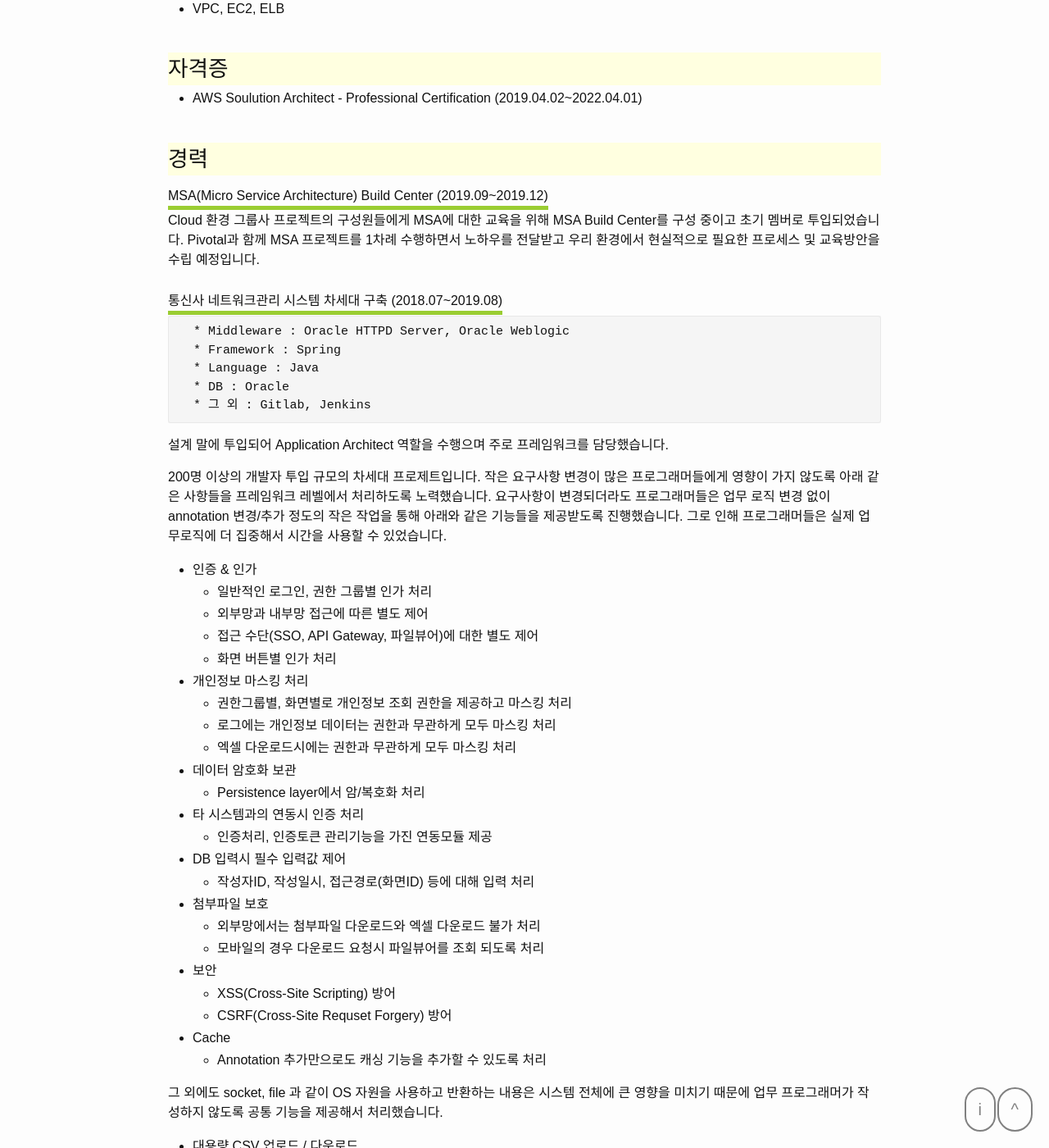
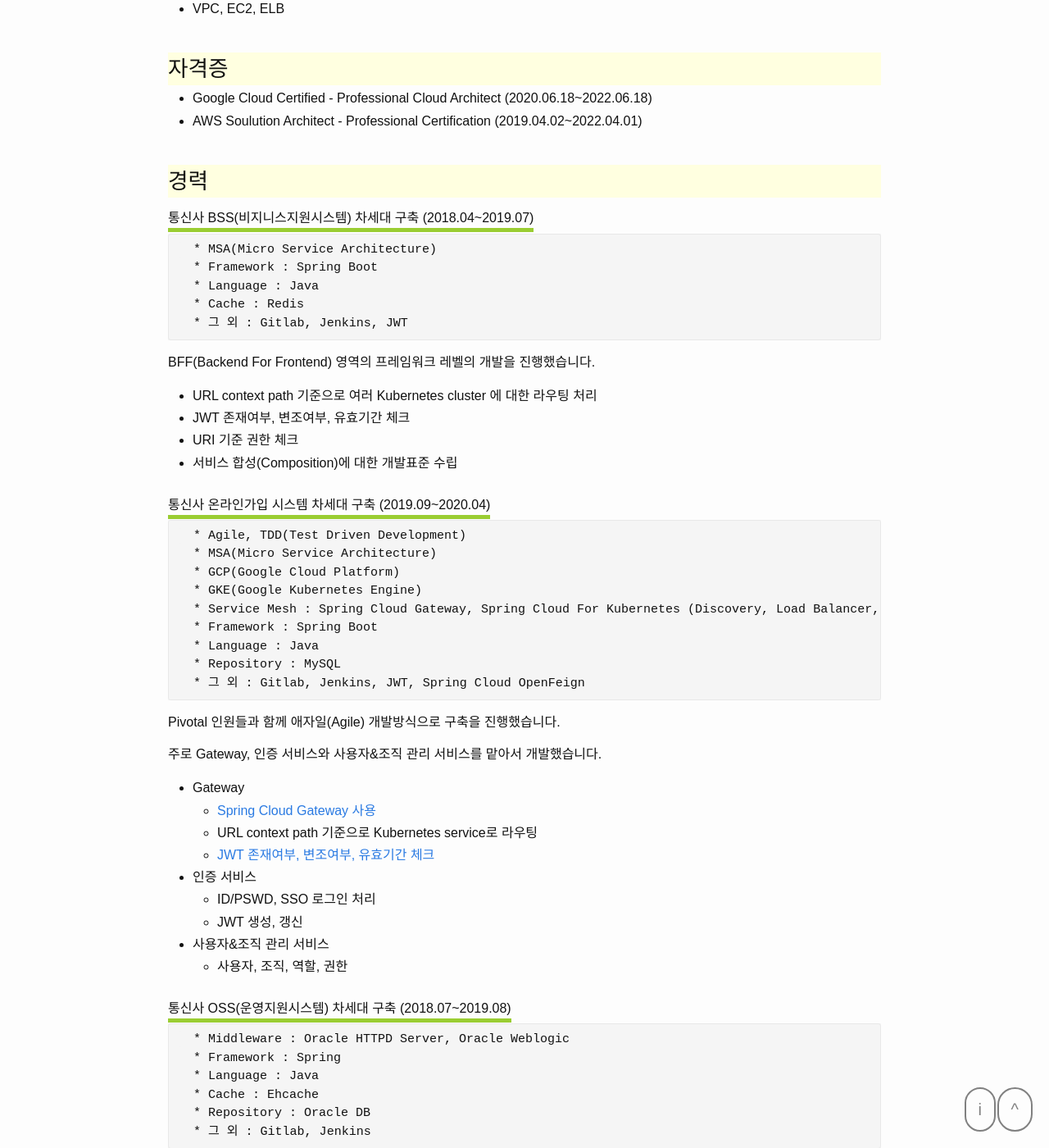
Before and after one commit to dveamer/dveamer.github.io, a Jekyll site: the page built from _posts/2018-07-01-resume.md, in a window 1280 px wide and 1400 px high, scrolled down 1524 px. Shown: the whole window at 82% size. Built offline with Jekyll 4.4.1, drawn with Linux system fonts in a browser that asks for light colours; some of the changed text lies outside the part shown.

Commit message:
homepage

```diff
--- a/_posts/2018-07-01-resume.md
+++ b/_posts/2018-07-01-resume.md
@@ -54,25 +54,72 @@
 
 # 자격증
 
+  * Google Cloud Certified - Professional Cloud Architect  (2020.06.18~2022.06.18)
   * AWS Soulution Architect - Professional Certification (2019.04.02~2022.04.01)
 
 # 경력
 
-### MSA(Micro Service Architecture) Build Center (2019.09~2019.12)
+### 통신사 BSS(비지니스지원시스템) 차세대 구축 (2018.04~2019.07)
 
-Cloud 환경 그룹사 프로젝트의 구성원들에게 MSA에 대한 교육을 위해 MSA Build Center를 구성 중이고 초기 멤버로 투입되었습니다. Pivotal과 함께 MSA 프로젝트를 1차례 수행하면서 노하우를 전달받고 우리 환경에서 현실적으로 필요한 프로세스 및 교육방안을 수립 예정입니다.
+~~~
+  * MSA(Micro Service Architecture)
+  * Framework : Spring Boot
+  * Language : Java
+  * Cache : Redis
+  * 그 외 : Gitlab, Jenkins, JWT
+~~~
 
-### 통신사 네트워크관리 시스템 차세대 구축 (2018.07~2019.08)
+BFF(Backend For Frontend) 영역의 프레임워크 레벨의 개발을 진행했습니다.
+
+  * URL context path 기준으로 여러 Kubernetes cluster 에 대한 라우팅 처리
+  * JWT 존재여부, 변조여부, 유효기간 체크
+  * URI 기준 권한 체크
+  * 서비스 합성(Composition)에 대한 개발표준 수립
+
+
+### 통신사 온라인가입 시스템 차세대 구축 (2019.09~2020.04)
+
+~~~
+  * Agile, TDD(Test Driven Development)
+  * MSA(Micro Service Architecture)
+  * GCP(Google Cloud Platform)
+  * GKE(Google Kubernetes Engine)
+  * Service Mesh : Spring Cloud Gateway, Spring Cloud For Kubernetes (Discovery, Load Balancer, Circuit Breaker)
+  * Framework : Spring Boot
+  * Language : Java
+  * Repository : MySQL
+  * 그 외 : Gitlab, Jenkins, JWT, Spring Cloud OpenFeign
+~~~
+
+Pivotal 인원들과 함께 애자일(Agile) 개발방식으로 구축을 진행했습니다.
+
+주로 Gateway, 인증 서비스와 사용자&조직 관리 서비스를 맡아서 개발했습니다.
+
+  * Gateway
+    - [Spring Cloud Gateway 사용](/backend/SpringCloudGateway.html)
+    - URL context path 기준으로 Kubernetes service로 라우팅
+    - [JWT 존재여부, 변조여부, 유효기간 체크](/backend/MicroServiceArchitecture.html)
+
+  * 인증 서비스
+    - ID/PSWD, SSO 로그인 처리
+    - JWT 생성, 갱신
+
+  * 사용자&조직 관리 서비스
+    - 사용자, 조직, 역할, 권한
+
+
+### 통신사 OSS(운영지원시스템) 차세대 구축 (2018.07~2019.08)
 
 ~~~
   * Middleware : Oracle HTTPD Server, Oracle Weblogic
   * Framework : Spring
   * Language : Java
-  * DB : Oracle
+  * Cache : Ehcache
+  * Repository : Oracle DB
   * 그 외 : Gitlab, Jenkins
 ~~~
 
-설계 말에 투입되어 Application Architect 역할을 수행으며 주로 프레임워크를 담당했습니다.
+설계 말에 투입되어 Application Architect 역할을 수행으며 주로 프레임워크 레벨의 개발을 담당했습니다.
 
 200명 이상의 개발자 투입 규모의 차세대 프로제트입니다. 작은 요구사항 변경이 많은 프로그래머들에게 영향이 가지 않도록 아래 같은 사항들을 프레임워크 레벨에서 처리하도록 노력했습니다. 요구사항이 변경되더라도 프로그래머들은 업무 로직 변경 없이 annotation 변경/추가 정도의 작은 작업을 통해 아래와 같은 기능들을 제공받도록 진행했습니다. 그로 인해 프로그래머들은 실제 업무로직에 더 집중해서 시간을 사용할 수 있었습니다.
 
@@ -140,7 +187,8 @@
   * Middleware : Apache HTTPD, Apache Tomcat, HAProxy
   * Framework : Spring
   * Language : Java
-  * DB : AWS RDS(AuroraDB), AWS Dynamo DB, Redis
+  * Cache : Redis
+  * Repository : AWS RDS(AuroraDB), AWS Dynamo DB
   * 그 외 : ELB(CLB, ALB, NLB), EC2(AWS Linux), S3, SVN, Jenkins
 ~~~
 
@@ -160,7 +208,7 @@
   * Middleware : N/A
   * Framework : 자체 프레임워크
   * Language : Java
-  * DB : Oracle
+  * Repository : Oracle DB
   * 그 외 : HAProxy, Keepalived, Netty, SVN, Ant
 ~~~
 
@@ -189,7 +237,7 @@
 ~~~
   * Framework : 결제시스템(Java Servlet), 빌링시스템(Spring)
   * Language : Java, JavaScript
-  * DB : Oracle
+  * Repository : Oracle DB
   * 그 외 : SVN, Ant
 ~~~
 
@@ -207,7 +255,7 @@
 ### 세종시 교육청 업무관리시스템 (2012.05~12)
 
 ~~~
-  * DB : Oracle
+  * Repository : Oracle DB
 ~~~
 
 세종시 교육청이 생기면서 세종시 업무관리 시스템을 구축하고 충북, 충남 교육청의 자료를 마이그레이션하는 프로젝트였습니다.
@@ -221,7 +269,7 @@
 ~~~
   * Framework : Pro-Framework
   * Language : Java, JavaScript
-  * DB : Oracle
+  * Repository : Oracle DB
 ~~~
 
 재무결산 업무를 전산화 하기 위해 프로그래밍을 했습니다. 재무결산용 통계성 쿼리를 다수 작성하고 튜닝했습니다.
```
Also changed, not shown: _posts/BackEnd/2020-05-18-JavaContractInterface.md (+3 -3 lines).
